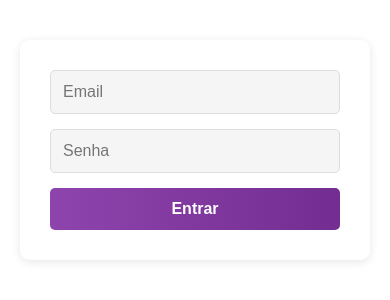
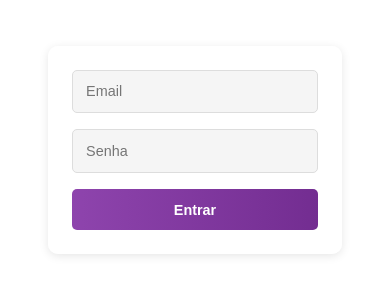
Before and after one commit to PedrosoEnzo/cripto, a React (Vite) app in the folder cripto-react/: page /login in a window 390 px wide. Shown: the part 272-572 px from the top of the page. Built offline with nearby package versions, Linux system fonts and the light colour scheme.

Commit message:
Responsivo pagina de login

```diff
--- a/cripto-react/src/pages/Login.css
+++ b/cripto-react/src/pages/Login.css
@@ -13,29 +13,30 @@
     align-items: center;
     height: 100vh;
     background-color: #ffffff; /* Fundo branco */
+    padding: 2rem; /* Garante que o conteúdo não fique colado nas bordas em telas pequenas */
 }
 
 /* Estilização do formulário */
 form {
     background: rgba(255, 255, 255, 0.9);
-    padding: 30px;
+    padding: 2rem;
     border-radius: 10px;
     box-shadow: 0 2px 10px rgba(0, 0, 0, 0.1);
     width: 100%;
-    max-width: 350px;
+    max-width: 400px; /* Impede que o formulário fique muito largo */
     text-align: center;
 }
 
 /* Inputs */
 input {
     width: 100%;
-    padding: 12px;
-    font-size: 16px;
+    padding: 1rem;
+    font-size: 1rem;
     border: 1px solid #ddd;
     border-radius: 5px;
     background: #f5f5f5;
     outline: none;
-    margin-bottom: 15px;
+    margin-bottom: 1rem;
 }
 
 /* Efeito ao clicar no input */
@@ -47,12 +48,12 @@ input:focus {
 /* Botão */
 button {
     width: 100%;
-    padding: 12px;
+    padding: 1rem;
     border: none;
     border-radius: 5px;
     background: linear-gradient(90deg, #8e44ad, #732d91);
     color: white;
-    font-size: 16px;
+    font-size: 1rem;
     font-weight: bold;
     cursor: pointer;
     transition: all 0.3s ease;
@@ -68,6 +69,24 @@ button:hover {
 p {
     text-align: center;
     color: red;
-    font-size: 14px;
-    margin-top: 10px;
+    font-size: 0.9rem;
+    margin-top: 0.5rem;
 }
+
+/* 🔥 Responsividade para telas menores 🔥 */
+@media (max-width: 600px) {
+    form {
+        padding: 1.5rem;
+        max-width: 90%;
+    }
+
+    input {
+        font-size: 0.9rem;
+        padding: 0.8rem;
+    }
+
+    button {
+        font-size: 0.9rem;
+        padding: 0.8rem;
+    }
+}
```
